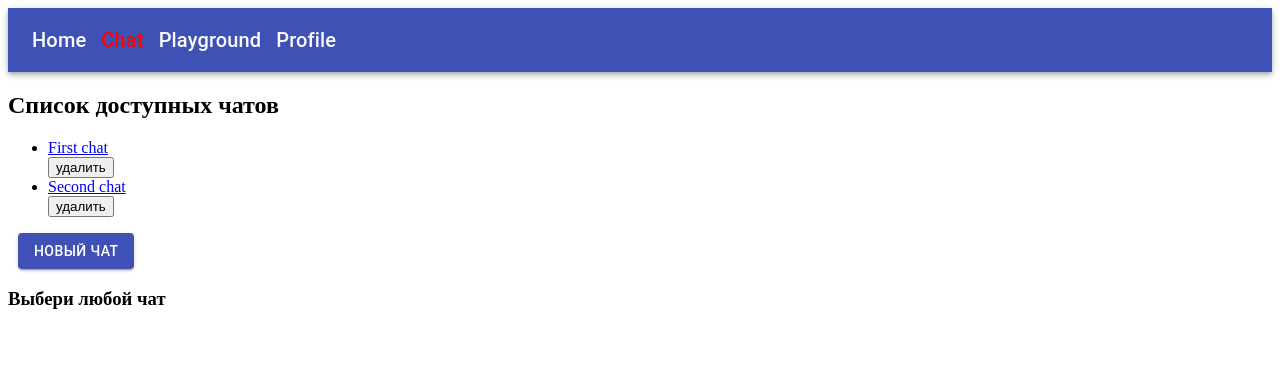
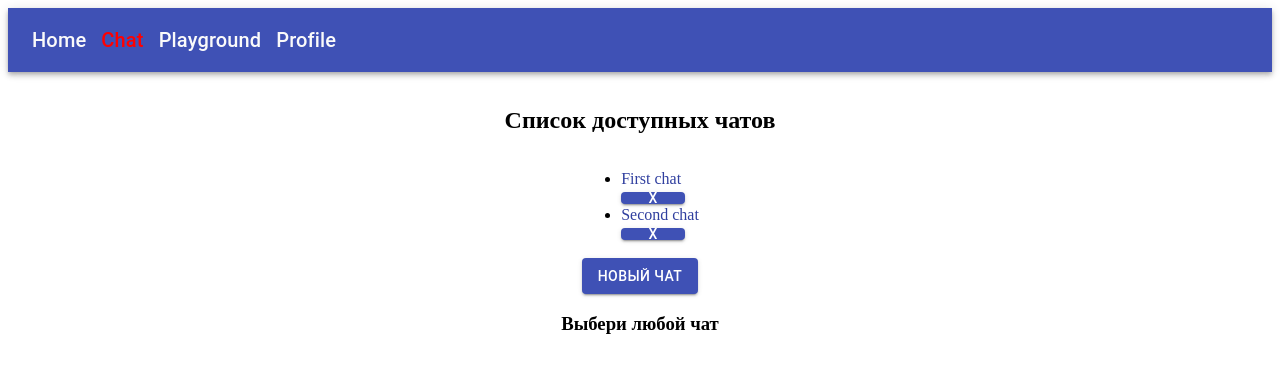
Before and after one commit to nikita1984/reactHomeWork_4, a React (Create React App) app: page /chat in a window 1280 px wide. Shown: the top 372 px of the page. Built offline with nearby package versions, Linux system fonts and the light colour scheme.

Commit message:
css-styalize Chat-component (part 2 final)

```diff
--- a/src/Chat/index.js
+++ b/src/Chat/index.js
@@ -8,24 +8,29 @@ import {
   useRouteMatch,
 } from "react-router-dom";
 import { makeStyles } from "@material-ui/core/styles";
+// import { findByLabelText } from "@testing-library/dom";
 
 const useStyles = makeStyles((theme) => ({
   link: {
-    marginRight: "15px",
-    color: theme.palette.background.default,
+    // marginRight: "15px",
+    color: theme.palette.primary.dark,
     textDecoration: "none",
+    // listStyleType: "none !important",
   },
 
   activeLink: {
     color: "red",
   },
 
-  appBar: {
-    marginBottom: "15px",
+  chatList: {
+    display: "flex",
+    flexFlow: "column",
+    alignItems: "center",
   },
 
-  button: {
-    margin: "0px 10px",
+  deleteButton: {
+    height: "5px",
+    width: "5px",
   },
 }));
 
@@ -76,16 +81,26 @@ function ChatList() {
   };
 
   return (
-    <div>
+    <div className={classes.chatList}>
       <h2>Список доступных чатов</h2>
 
       <ul>
         {chatsArray.map((chat) => (
           <div>
             <li>
-                <Link to={`${match.url}/${chat.id}`}>{chat.name}</Link>
+                <Link to={`${match.url}/${chat.id}`} className={classes.link}>{chat.name}</Link>
             </li>
-            <button data-id={chat.id} onClick={deleteChat}>удалить</button>
+            <Button
+            variant="contained"
+            color="primary"
+            data-id={chat.id}
+            onClick={deleteChat}
+            classes={{
+              root: classes.deleteButton,
+            }}
+            >
+              X
+          </Button>
           </div>
         ))}
       </ul>
```
Also changed, not shown: src/AppBar/index.js (line endings or trailing spaces).
